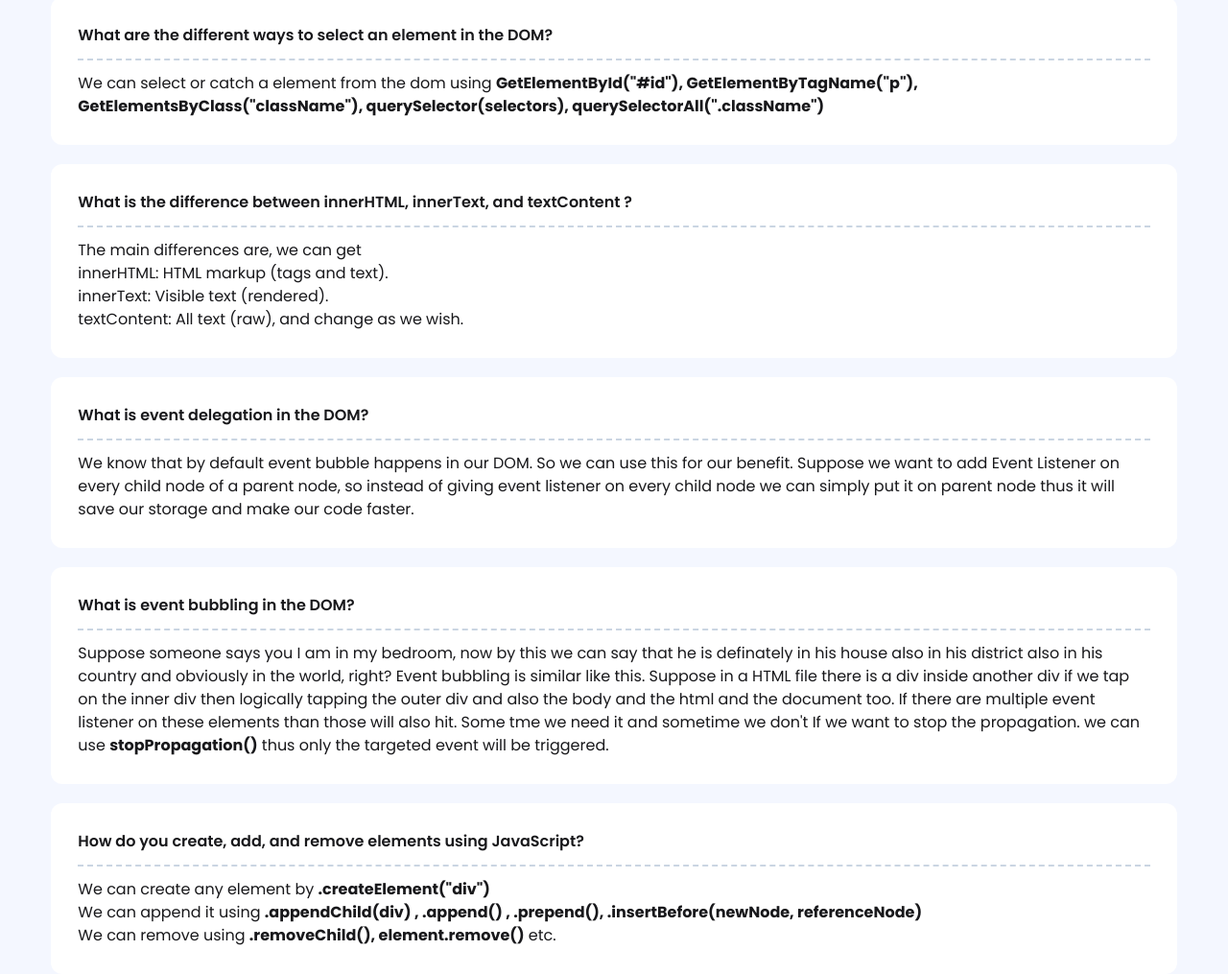
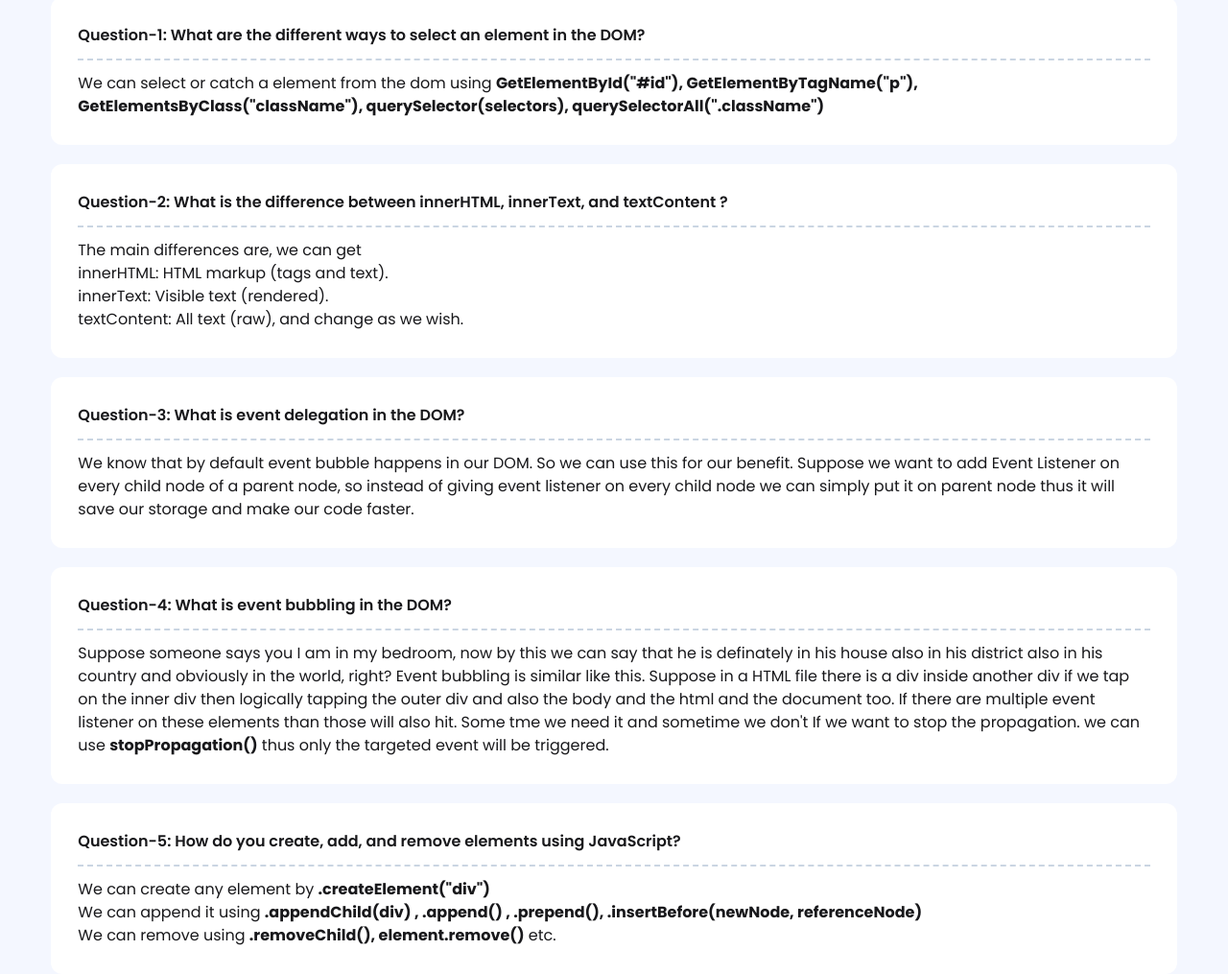
Before and after one commit to Tajuddin-green/5th_Assignment, a plain HTML site: page Blog.html in a window 1280 px wide. Shown: the part 187-1202 px from the top of the page at 96% size. Drawn offline with nearby package versions, Linux system fonts and the light colour scheme.

Commit message:
final push

```diff
--- a/Blog.html
+++ b/Blog.html
@@ -52,7 +52,7 @@
           class="question_answer flex flex-col gap-3 bg-white p-7 rounded-xl"
         >
           <p class="font-semibold">
-            What are the different ways to select an element in the DOM?
+            Question-1: What are the different ways to select an element in the DOM?
           </p>
           <p class="border-t-2 border-dashed border-slate-300 pt-3">
             We can select or catch a element from the dom using
@@ -67,8 +67,7 @@
           class="question_answer flex flex-col gap-3 bg-white p-7 rounded-xl"
         >
           <p class="font-semibold">
-            What is the difference between innerHTML, innerText, and textContent
-            ?
+            Question-2: What is the difference between innerHTML, innerText, and textContent ?
           </p>
           <p class="border-t-2 border-dashed border-slate-300 pt-3">
             The main differences are, we can get<br />
@@ -80,7 +79,7 @@
         <div
           class="question_answer flex flex-col gap-3 bg-white p-7 rounded-xl"
         >
-          <p class="font-semibold">What is event delegation in the DOM?</p>
+          <p class="font-semibold">Question-3: What is event delegation in the DOM?</p>
           <p class="border-t-2 border-dashed border-slate-300 pt-3">
             We know that by default event bubble happens in our DOM. So we can
             use this for our benefit. Suppose we want to add Event Listener on
@@ -92,7 +91,7 @@
         <div
           class="question_answer flex flex-col gap-3 bg-white p-7 rounded-xl"
         >
-          <p class="font-semibold">What is event bubbling in the DOM?</p>
+          <p class="font-semibold">Question-4: What is event bubbling in the DOM?</p>
           <p class="border-t-2 border-dashed border-slate-300 pt-3">
             Suppose someone says you I am in my bedroom, now by this we can say
             that he is definately in his house also in his district also in his
@@ -110,7 +109,7 @@
           class="question_answer flex flex-col gap-3 bg-white p-7 rounded-xl"
         >
           <p class="font-semibold">
-            How do you create, add, and remove elements using JavaScript?
+            Question-5: How do you create, add, and remove elements using JavaScript?
           </p>
           <p class="border-t-2 border-dashed border-slate-300 pt-3">
             We can create any element by <strong>.createElement("div")</strong
@@ -126,6 +125,5 @@
         </div>
       </main>
     </section>
-    <script src="./scripts/gateBack.js"></script>
   </body>
 </html>
```
Also changed, not shown: index.html (+1 -2 lines).
